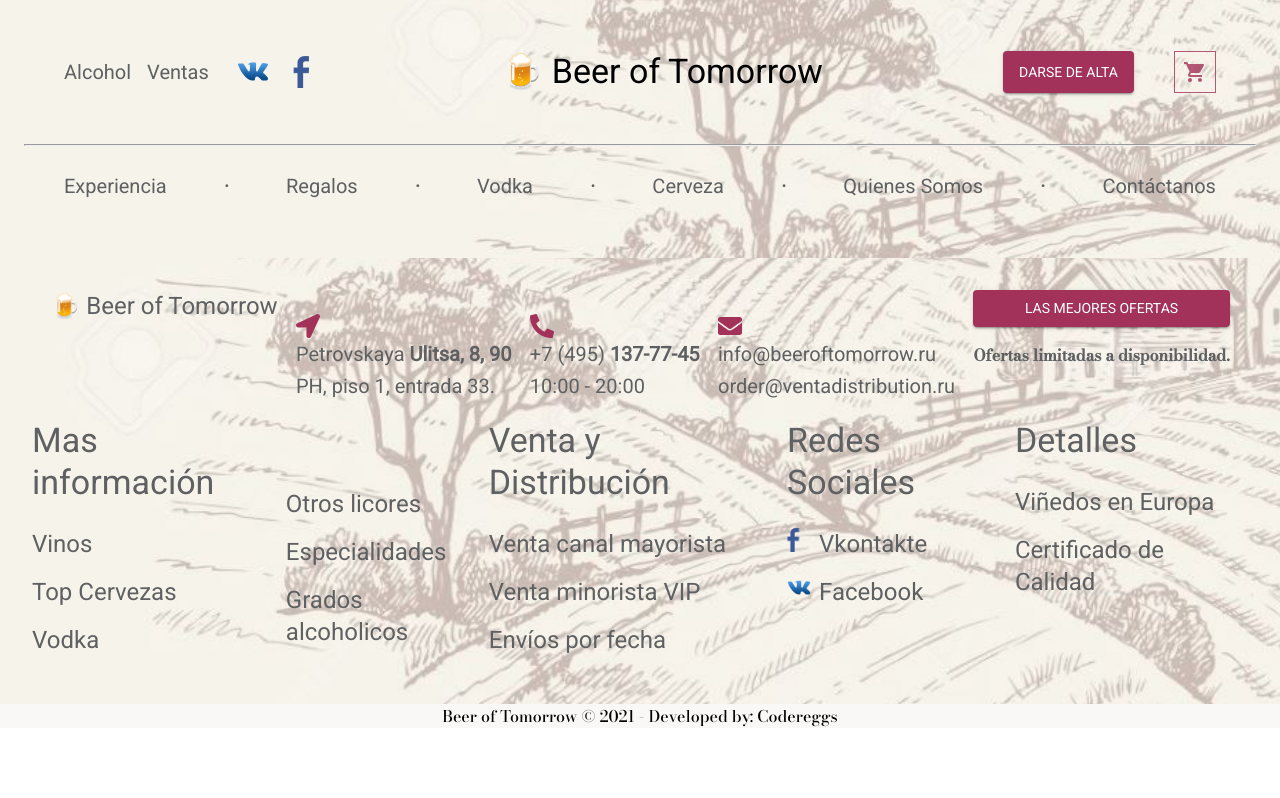
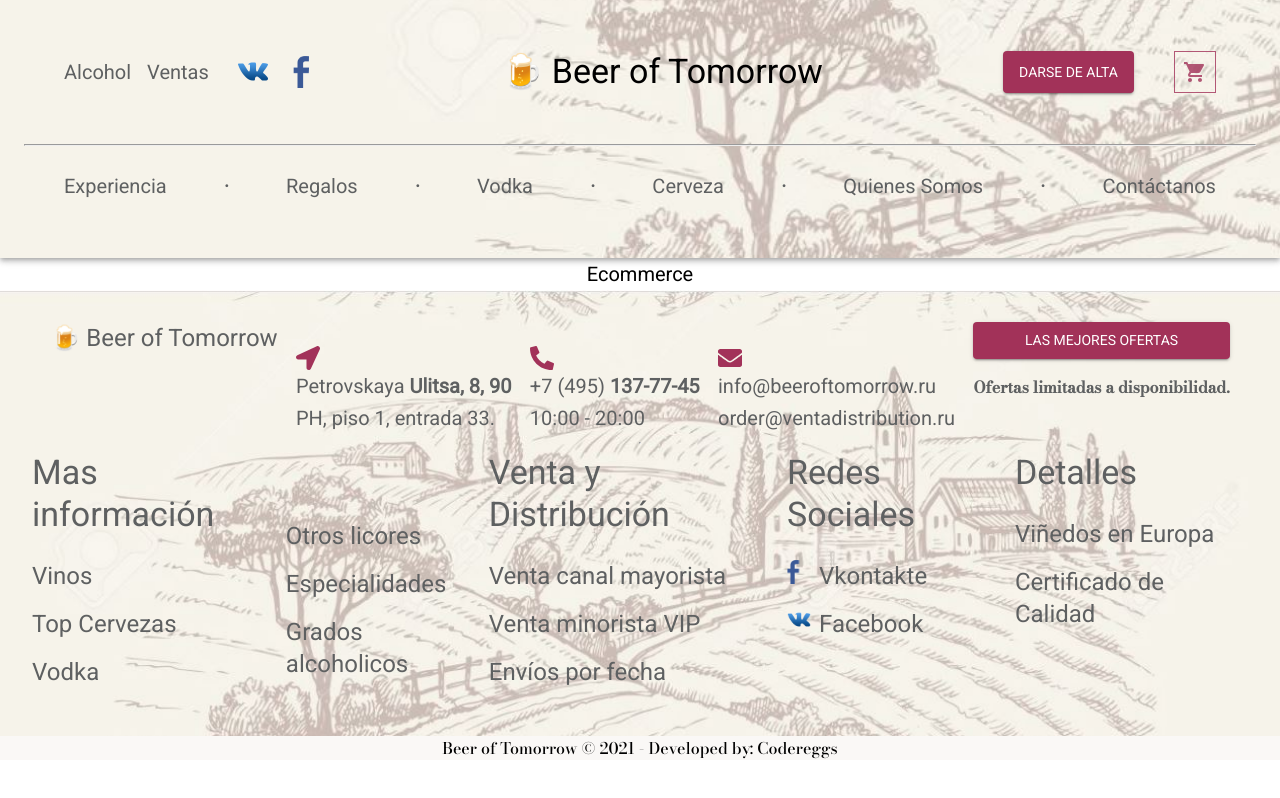
Before and after one commit to Codereggs/challenge-jobs-codereggs, a React (Create React App) app: page / in a window 1280 px wide. Built offline with nearby package versions, Linux system fonts and the light colour scheme.

Commit message:
feat ecommerce and fix bg style footer

```diff
--- a/src/components/Ecommerce.js
+++ b/src/components/Ecommerce.js
@@ -1,5 +1,14 @@
+import { Typography } from "@mui/material";
+import { Box } from "@mui/system";
+
 const Ecommerce = () => {
-  return <div></div>;
+  return (
+    <>
+      <Box>
+        <Typography variant="h6">Ecommerce</Typography>
+      </Box>
+    </>
+  );
 };
 
 export default Ecommerce;
--- a/src/components/Footer.css
+++ b/src/components/Footer.css
@@ -2,7 +2,6 @@
   text-align: center;
   padding: 2rem;
   background-image: url("../img/vinedo.JPG");
-  background-attachment: fixed;
   background-size: cover;
   background-repeat: no-repeat;
   display: flex;
```
